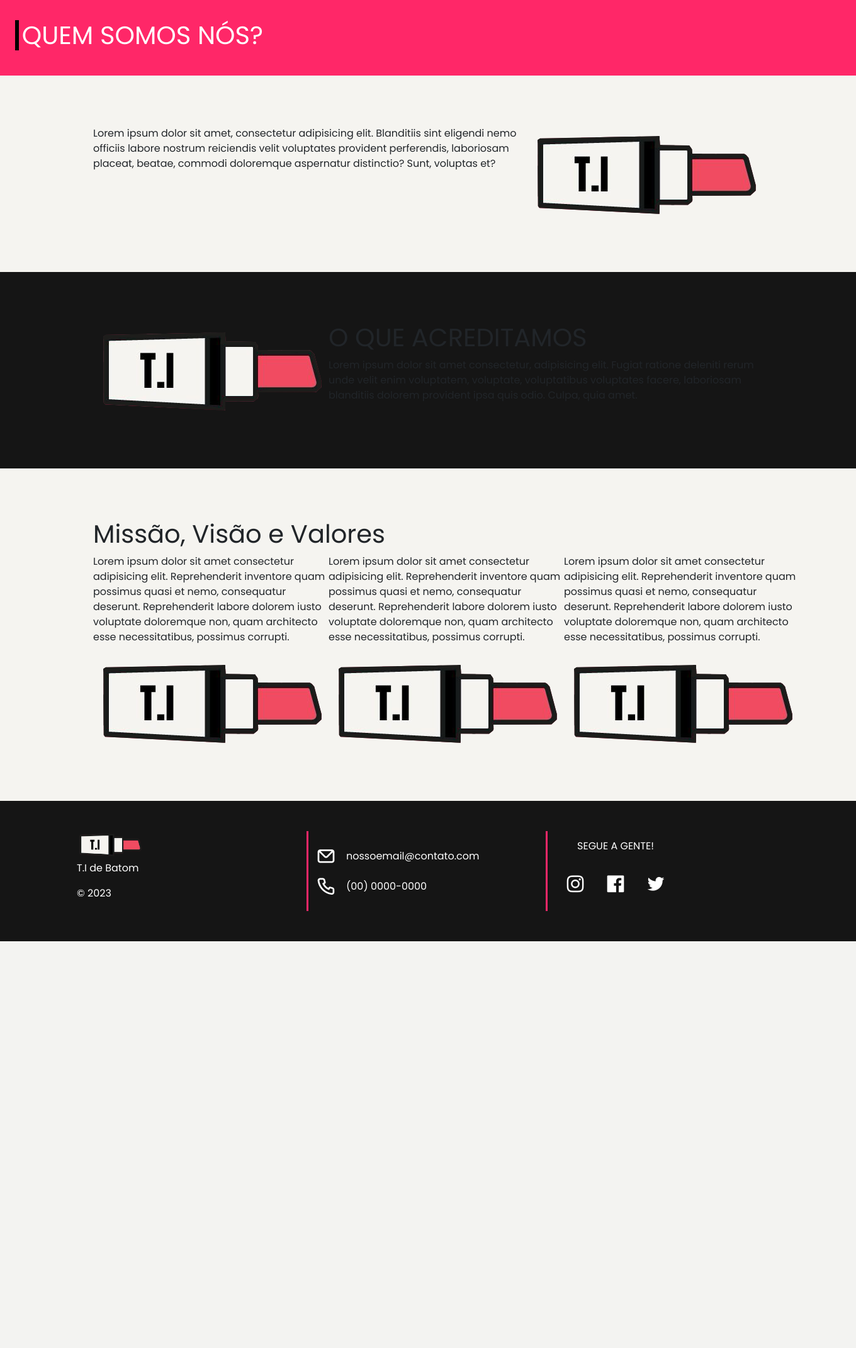
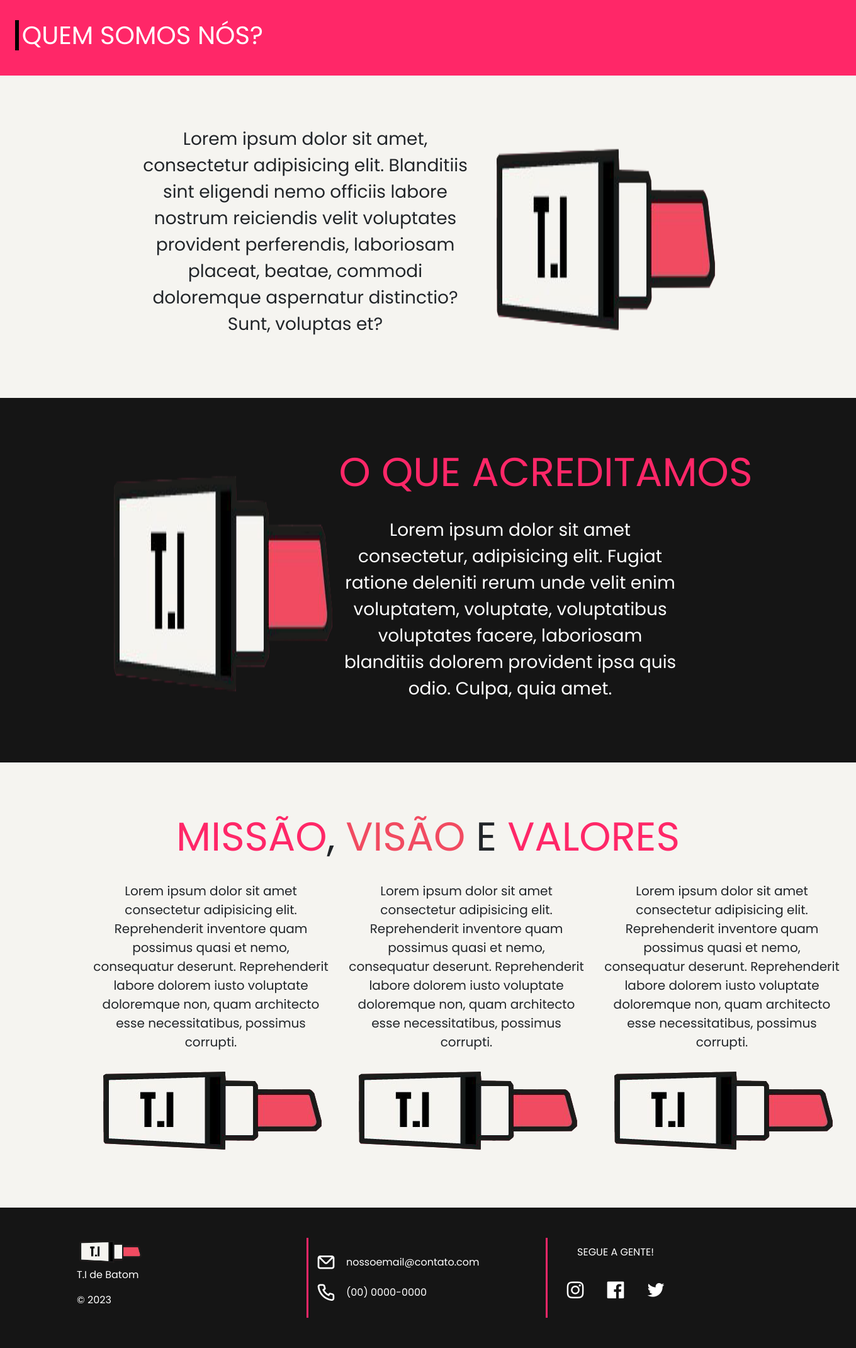
Before and after one commit to YasminDTresso/TI-de-Batom, a PHP site: page /quem-somos.php in a window 1360 px wide. Shown: the part 72-2213 px from the top of the page at 63% size. Before the commit the page ends 1567 px from the top, so only its background shows below. Run offline with PHP 8.4, Linux system fonts and the light colour scheme.

Commit message:
Desenvolvimento pagina quem somos

```diff
--- a/index.php
+++ b/index.php
@@ -330,8 +330,8 @@
             </h1>
             <h3 class="display-6 fw-bold" style="color: var(--branco)">
               Inspirando
-              <small style="color: var(--rosa-claro)">mulheres</small> na
-              <small style="color: var(--rosa-claro)">tecnologia</small>.
+              <span style="color: var(--rosa-claro)">mulheres</span> na
+              <span style="color: var(--rosa-claro)">tecnologia</span>.
             </h3>
             <p class="fs-4 lh-sm" style="color: var(--branco)">
               Lorem ipsum dolor sit amet consectetur adipisicing elit. Tempora
--- a/quem-somos.php
+++ b/quem-somos.php
@@ -39,7 +39,62 @@
 
         .o-que-acreditamos{
           background-color: var(--preto-claro);
+          color: var(--branco);
         }
+
+        .o-que-acreditamos .row .col-12{
+          display: flex;
+          text-align: center;
+          justify-content: center;
+        }
+
+        .quem-somos .row .col-12{
+        display: flex;
+        text-align: center;
+        justify-content: center;
+        gap: 1rem;
+        }
+
+        .quem-somos .row .col-12 .single-text, .o-que-acreditamos .row .col-12 .text-box p{
+        width: 40vw;
+        }
+
+        .o-que-acreditamos .row .col-12 .text-box > h1, .missao-visao-valores .row .col-12 > h1{
+        margin-bottom: 2rem;
+        }
+
+        .o-que-acreditamos .row .col-12 .text-box > h1{
+          color: var(--rosa-escuro);
+        }
+
+        .missao-visao-valores .content-cards {
+        gap: 2rem;
+        }
+
+      @media (max-width: 768px) {
+
+      /*=======SECTIONS=======*/
+      .quem-somos .row .col-12, .o-que-acreditamos .row .col-12{
+      display: initial;
+      }
+
+      .container-fluid section .row .col-12 {
+      padding: 5rem 2rem;
+      }
+
+      .quem-somos .row .col-12 .single-text,  .o-que-acreditamos .row .col-12 .text-box p{
+      width: 100%;
+      }
+
+      .content-cards{
+        flex-direction: column;
+      }
+
+      .content-cards .my-card{
+        margin-bottom: 2rem;
+      }
+
+      }
 
     </style>
 
@@ -55,7 +110,7 @@ include "nav.html";
 
   <div class="container-fluid g-0">
     <div class="row">
-      <section class="quem-somos">
+      <section class="quem-somos-banner">
       <div class="col-12">
         <div class="banner">
         <div class="title-banner">
@@ -71,8 +126,8 @@ include "nav.html";
 
     <section class="quem-somos">
       <div class="row">
-        <div class="col-12 d-flex">
-           <p>Lorem ipsum dolor sit amet, consectetur adipisicing elit. Blanditiis sint eligendi nemo officiis labore nostrum reiciendis velit voluptates provident perferendis, laboriosam placeat, beatae, commodi doloremque aspernatur distinctio? Sunt, voluptas et?</p>
+        <div class="col-12">
+           <p class="single-text fs-3">Lorem ipsum dolor sit amet, consectetur adipisicing elit. Blanditiis sint eligendi nemo officiis labore nostrum reiciendis velit voluptates provident perferendis, laboriosam placeat, beatae, commodi doloremque aspernatur distinctio? Sunt, voluptas et?</p>
            <img src="assets/logo.png" alt="">
         </div>
       </div>
@@ -80,13 +135,13 @@ include "nav.html";
 
     <section class="o-que-acreditamos">
        <div class="row">
-         <div class="col-12 d-flex">
+         <div class="col-12">
 
           <img src="assets/logo.png" alt="">
 
-           <div class="text-box">
-            <h1 class="text-uppercase">O que acreditamos</h1>
-            <p>Lorem ipsum dolor sit amet consectetur, adipisicing elit. Fugiat ratione deleniti rerum unde velit enim voluptatem, voluptate, voluptatibus voluptates facere, laboriosam blanditiis dolorem provident ipsa quis odio. Culpa, quia amet.</p>
+           <div class="text-box text-center">
+            <h1 class="text-uppercase display-3">O que acreditamos</h1>
+            <p class="fs-3">Lorem ipsum dolor sit amet consectetur, adipisicing elit. Fugiat ratione deleniti rerum unde velit enim voluptatem, voluptate, voluptatibus voluptates facere, laboriosam blanditiis dolorem provident ipsa quis odio. Culpa, quia amet.</p>
            </div>
 
          </div>
@@ -94,24 +149,24 @@ include "nav.html";
     </section>
 
     <section class="missao-visao-valores">
-      <div class="row">
+      <div class="row text-center">
         <div class="col-12">
 
-        <h1>Missão, Visão e Valores</h1>
+        <h1 class="text-uppercase display-3"><span style="color: var(--rosa-escuro)">Missão</span>, <span style="color: var(--rosa-claro)">Visão</span> e <span style="color: var(--rosa-escuro)">Valores</span></h1>
 
         <div class="content-cards d-flex">
         <div class="my-card">
-          <p>Lorem ipsum dolor sit amet consectetur adipisicing elit. Reprehenderit inventore quam possimus quasi et nemo, consequatur deserunt. Reprehenderit labore dolorem iusto voluptate doloremque non, quam architecto esse necessitatibus, possimus corrupti.</p>
+          <p class="fs-5">Lorem ipsum dolor sit amet consectetur adipisicing elit. Reprehenderit inventore quam possimus quasi et nemo, consequatur deserunt. Reprehenderit labore dolorem iusto voluptate doloremque non, quam architecto esse necessitatibus, possimus corrupti.</p>
           <img src="assets/logo.png" alt="">
         </div>
 
         <div class="my-card">
-          <p>Lorem ipsum dolor sit amet consectetur adipisicing elit. Reprehenderit inventore quam possimus quasi et nemo, consequatur deserunt. Reprehenderit labore dolorem iusto voluptate doloremque non, quam architecto esse necessitatibus, possimus corrupti.</p>
+          <p class="fs-5">Lorem ipsum dolor sit amet consectetur adipisicing elit. Reprehenderit inventore quam possimus quasi et nemo, consequatur deserunt. Reprehenderit labore dolorem iusto voluptate doloremque non, quam architecto esse necessitatibus, possimus corrupti.</p>
           <img src="assets/logo.png" alt="">
         </div>
 
         <div class="my-card">
-          <p>Lorem ipsum dolor sit amet consectetur adipisicing elit. Reprehenderit inventore quam possimus quasi et nemo, consequatur deserunt. Reprehenderit labore dolorem iusto voluptate doloremque non, quam architecto esse necessitatibus, possimus corrupti.</p>
+          <p class="fs-5">Lorem ipsum dolor sit amet consectetur adipisicing elit. Reprehenderit inventore quam possimus quasi et nemo, consequatur deserunt. Reprehenderit labore dolorem iusto voluptate doloremque non, quam architecto esse necessitatibus, possimus corrupti.</p>
           <img src="assets/logo.png" alt="">
         </div>
 
```
